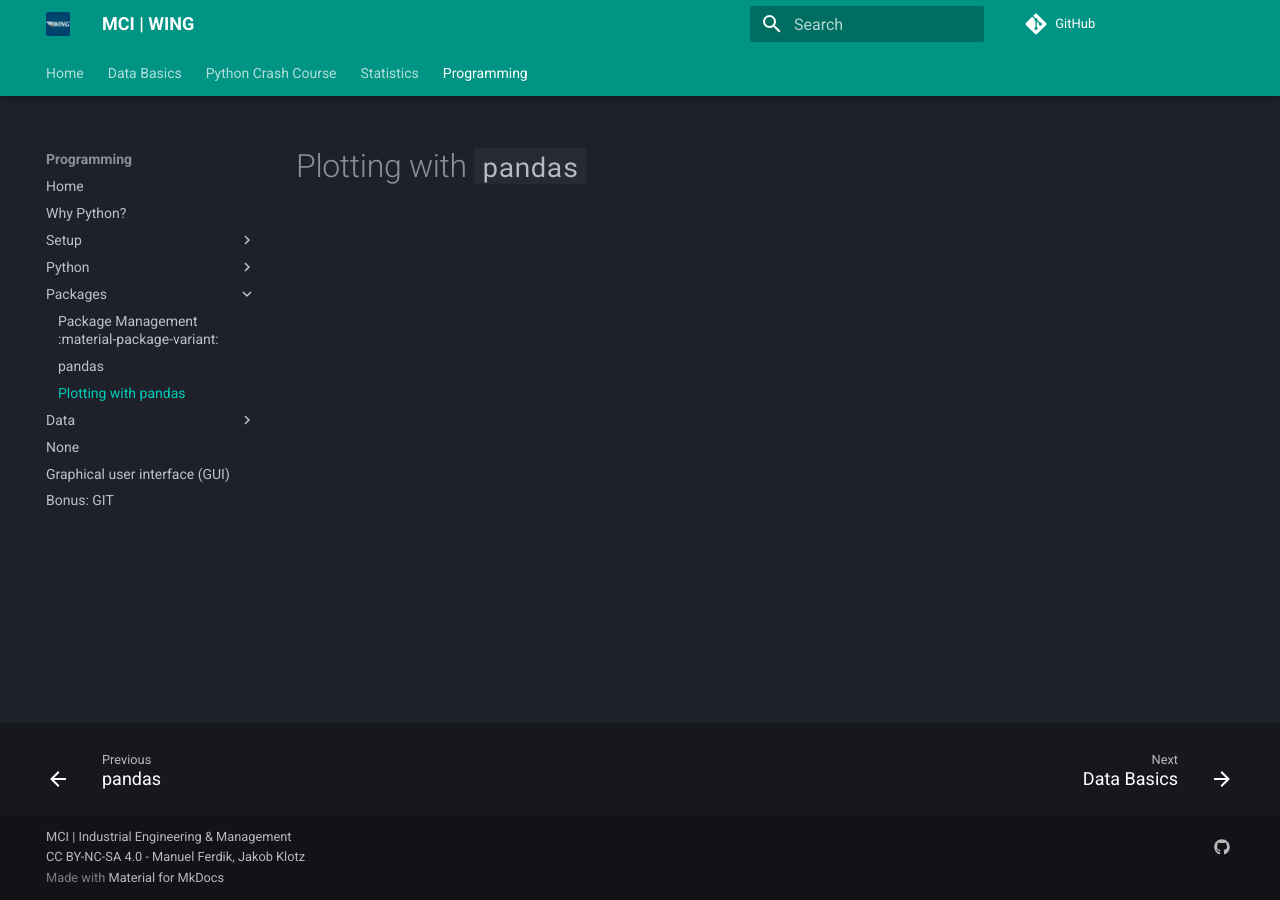
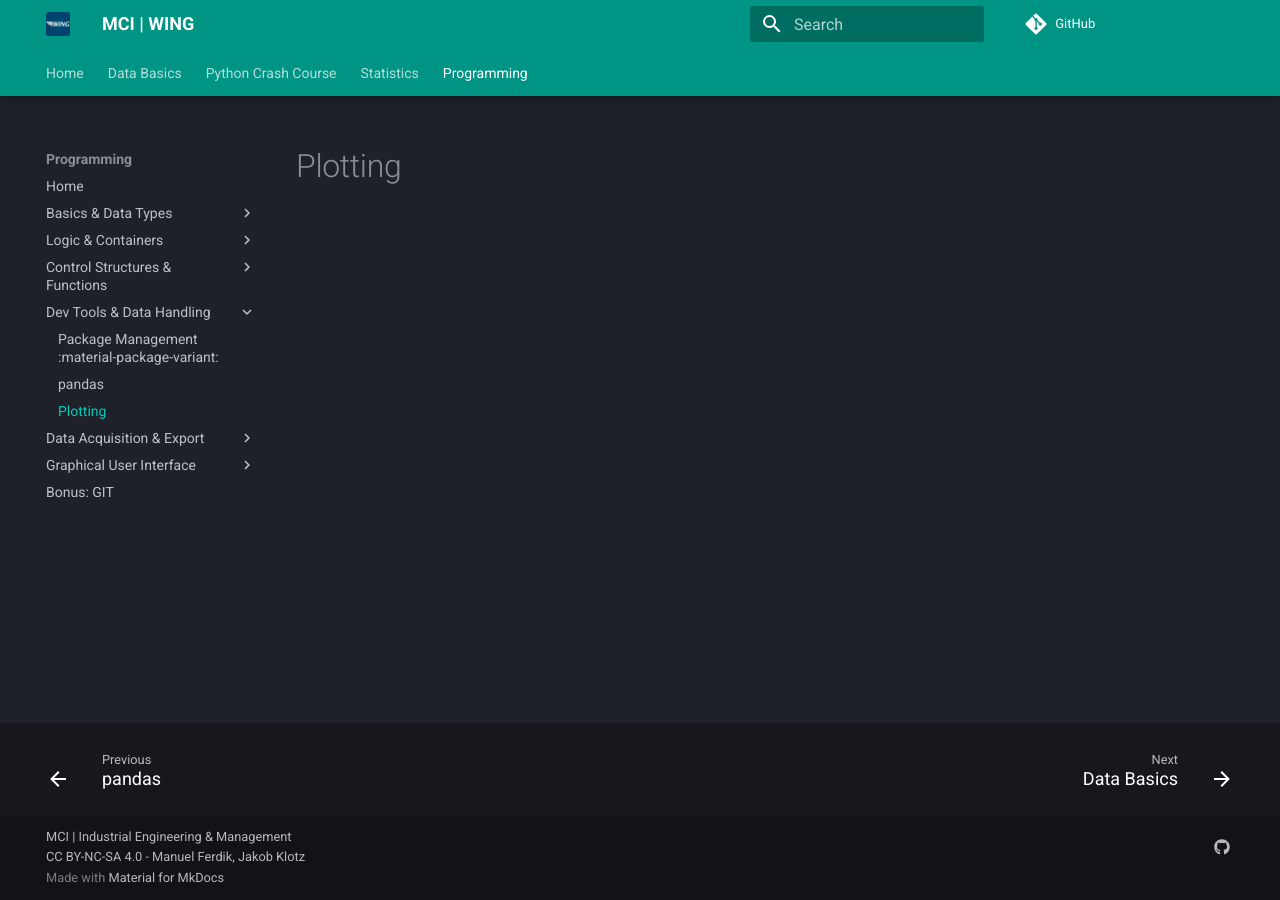
Before and after one commit to mciwing/mciwing.github.io, an MkDocs documentation site: the page built from docs/programming/plotting.md, in a window 1280 px wide. Built offline with MkDocs 1.6.1 and Material for MkDocs 9.7.7, drawn with Linux system fonts in a browser that asks for light colours; comment, search, counter and statistics services are not loaded.

Commit message:
chore: restructure sections according to planned lecture units (Programming) #50

```diff
--- a/docs/programming/plotting.md
+++ b/docs/programming/plotting.md
@@ -1 +1 @@
-# Plotting with `pandas`
+# Plotting
--- a/mkdocs.yml
+++ b/mkdocs.yml
@@ -84,13 +84,14 @@
 
   - Programming:
       - programming/index.md  # TODO: remove if all materials are finished
-      - python/index.md  # TODO: rework specific mentions on the Crash Course
 
-      - Setup:
-        - python/installation.md
-        - python/ide.md
+      - Basics & Data Types:
+        - python/index.md  # TODO: rework specific mentions on the Crash Course
 
-      - Python:
+        - Setup:
+          - python/installation.md
+          - python/ide.md
+
         - python/variables.md
 
         - Types:
@@ -98,6 +99,7 @@
           - python/types/numbers.md
           - python/types/bool_and_none.md
 
+      - Logic & Containers:
         - python/comparisons_and_logic.md
 
         - Containers:
@@ -105,25 +107,28 @@
           - python/containers/dict.md
           - python/containers/tuple.md
 
+      - Control Structures & Functions:
         - Control Structures:
           - python/control-structures/for.md
           - python/control-structures/if.md
 
-        - python/functions.md  # TODO: methods vs. functions
+        - python/functions.md  # TODO: methods vs. functions; variable scope
 
-      - Packages:
+      - Dev Tools & Data Handling:
         - python/packages.md
         - python/pandas.md  # TODO: emphasis on loading files; reading docs;
           # more in-depth about pandas functionalities
         - programming/plotting.md  # TODO: plotting with pandas
 
-      - Data:
+      - Data Acquisition & Export:
         - databasics/DataBasics.md
         - programming/data/retrieval.md  # TODO: practical tips on data retrieval
         - programming/data/export.md  # TODO: how to write files
 
-      - programming/oop.md  # TODO: objet oriented programming
-      - programming/gui.md  # TODO: graphical user interfaces
+      - Graphical User Interface:
+        - programming/oop.md  # TODO: objet oriented programming
+        - programming/gui.md  # TODO: graphical user interfaces
+
       - programming/git.md  # TODO: Bonus chapter on Git
 
 plugins:
```
